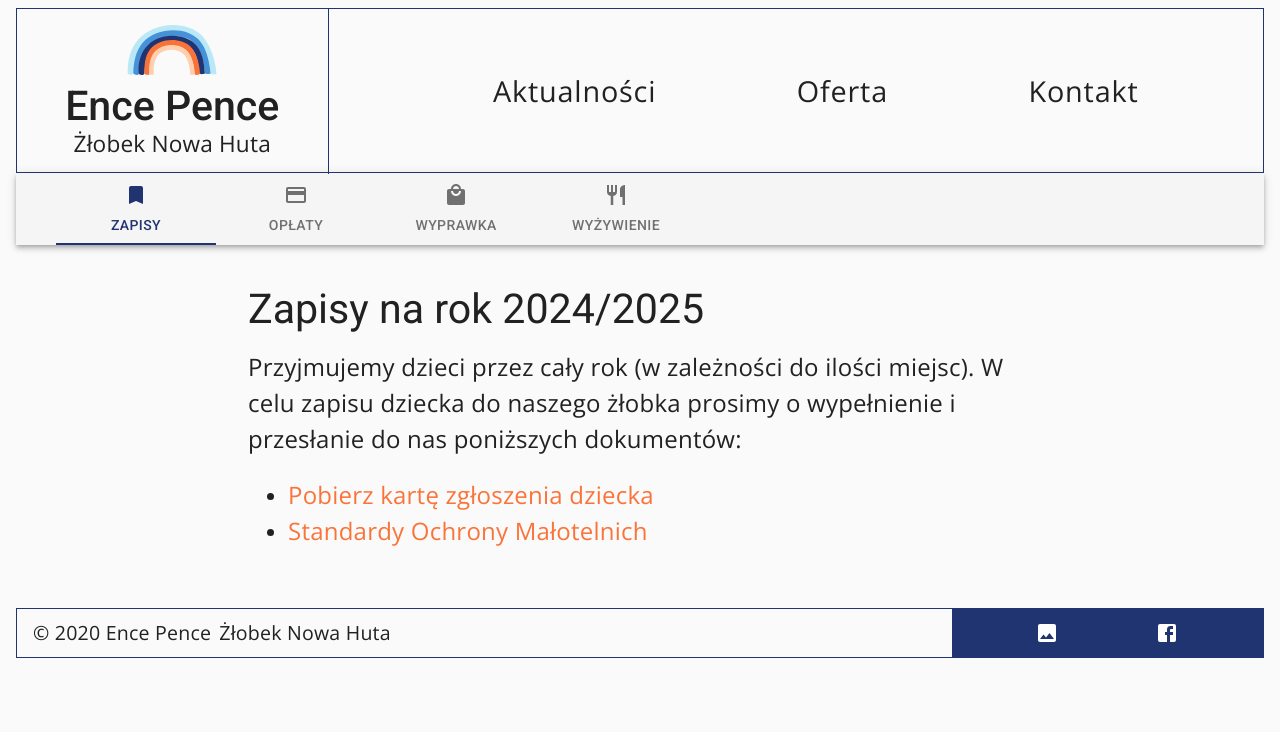
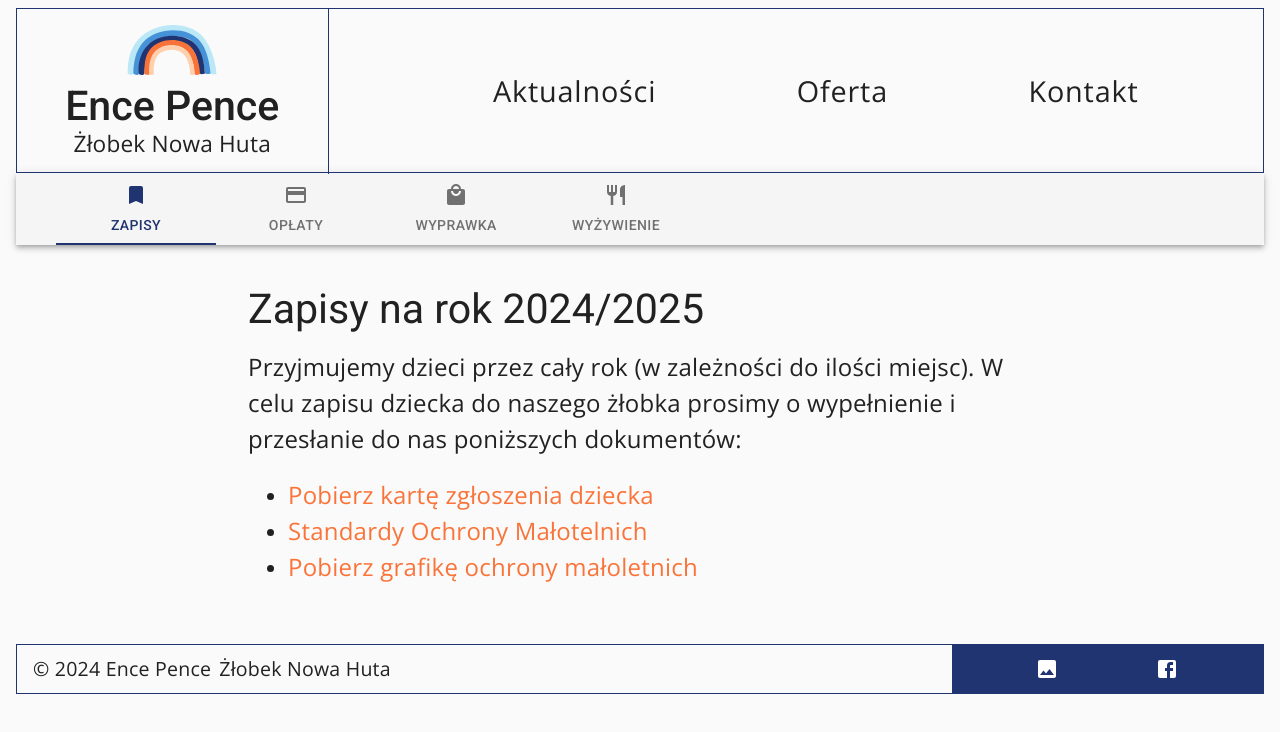
Before and after one commit to M-Kolacz/EncePenceHuta, a Next.js app: page /oferta in a window 1280 px wide. Shown: the top 732 px of the page. Built offline with nearby package versions, Linux system fonts and the light colour scheme.

Commit message:
feat: add missing graphic

```diff
--- a/src/components/Layout/Footer/index.tsx
+++ b/src/components/Layout/Footer/index.tsx
@@ -14,7 +14,7 @@ const Footer: React.FC<FooterProps> = () => {
         <Grid container item xs={12} component='footer' className={classes.FooterContainer}>
             <Grid item xs={12} md={9} className={classes.CopyRightsContainer}>
                 <Typography variant='body2' className={classes.CopyRightsDate}>
-                    © 2020 Ence Pence
+                    © 2024 Ence Pence
                 </Typography>
                 <Typography variant='body2' className={classes.CopyRightsLogo}>
                     Żłobek Nowa Huta
--- a/src/components/Offer/Table/TabPanels/Invite/index.tsx
+++ b/src/components/Offer/Table/TabPanels/Invite/index.tsx
@@ -31,6 +31,13 @@ export const Invite: React.FC<InviteProps> = () => {
                         </Link>
                     </Typography>
                 </li>
+                <li>
+                    <Typography variant='body1'>
+                        <Link href='docs/Ochrona-małoletnich-obrazki.docx' color='secondary'>
+                            Pobierz grafikę ochrony małoletnich
+                        </Link>
+                    </Typography>
+                </li>
             </ul>
         </>
     );
```
Also changed, not shown: 1 other file (tests, documents, lock files or other folders).
